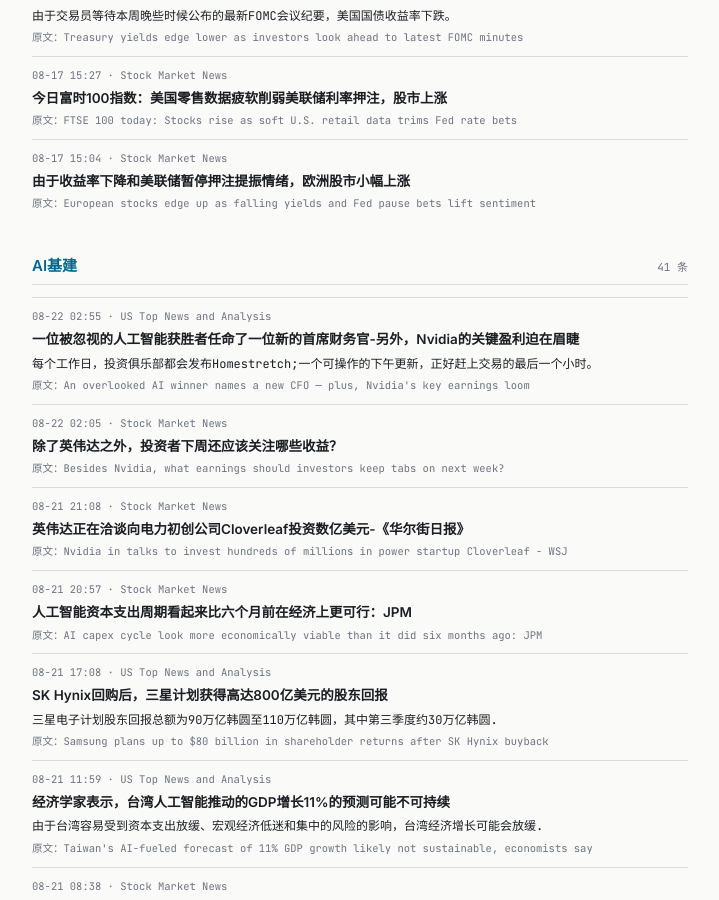
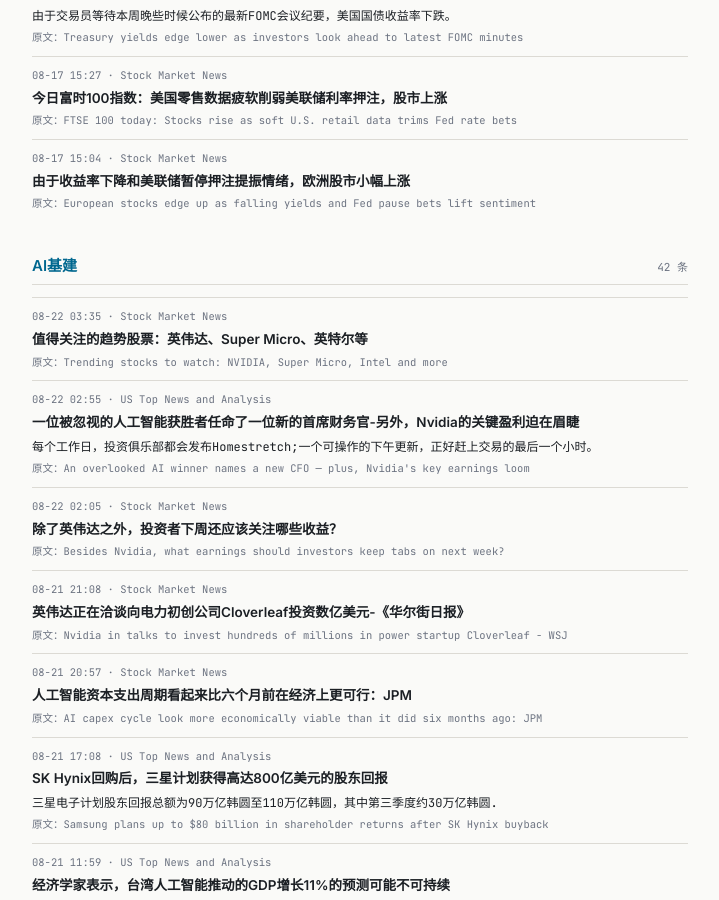
Before and after one commit to tang3super/tang3super.github.io, a Jekyll site: the page built from macro-trade/news-digest.md, in a window 1280 px wide and 900 px high, scrolled down 11765 px. Shown: the whole window, without its empty margins (280-999 px from the left). Built offline with Jekyll 4.4.1, drawn with Linux system fonts in a browser that asks for light colours; some of the changed text lies outside the part shown.

Commit message:
sync news-digest article

```diff
--- a/macro-trade/news-digest.md
+++ b/macro-trade/news-digest.md
@@ -783,6 +783,12 @@
     title_zh: 由于收益率下降和美联储暂停押注提振情绪，欧洲股市小幅上涨
 - name: AI基建
   items:
+  - title: 'Trending stocks to watch: NVIDIA, Super Micro, Intel and more'
+    summary: ''
+    link: https://www.investing.com/news/stock-market-news/trending-stocks-to-watch-nvidia-super-micro-intel-and-more-93CH-4872054
+    source: Stock Market News
+    time: 08-22 03:35
+    title_zh: 值得关注的趋势股票：英伟达、Super Micro、英特尔等
   - title: An overlooked AI winner names a new CFO — plus, Nvidia's key earnings loom
     summary: Every weekday, the Investing Club releases the Homestretch; an actionable afternoon update just in time for the last hour of trading.
     link: https://www.cnbc.com/2026/08/21/an-overlooked-ai-winner-taps-new-cfo-as-street-awaits-nvidia.html
```
Also changed, not shown: other parts of macro-trade/news-digest.md (+1 -1 lines).
